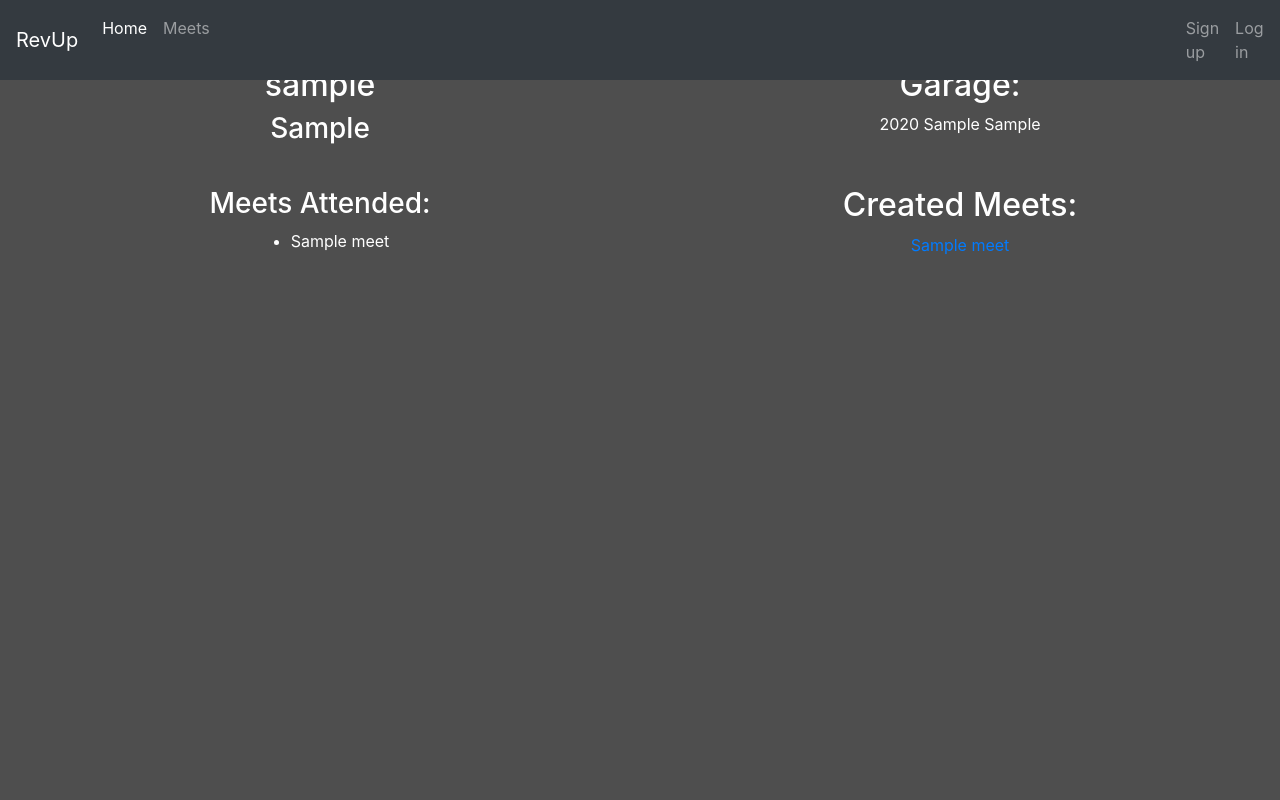
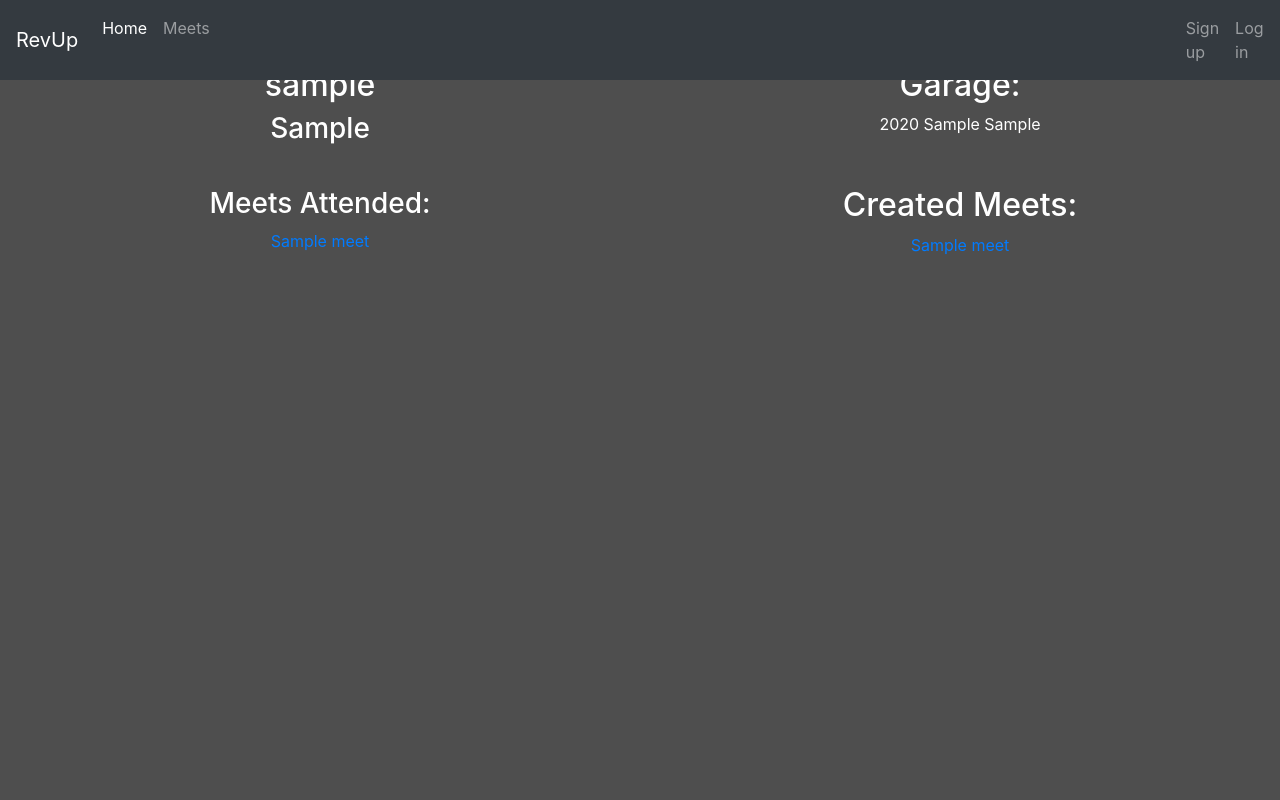
Before and after one commit to Zach-Mp4/RevUp, a Flask app: template application/templates/user.html in a window 1280 px wide. Run offline with Flask 3, Linux system fonts and the light colour scheme; the template is opened without the code that fills it: values that come from a table or form of the project are taken from there, others are empty; tables that the repository leaves empty hold one stand-in row (values such as "Sample post"); some libraries are stand-ins or nearby versions.

Commit message:
fixed bug which allowed people to double rsvp by appending multiple lists

```diff
--- a/application/static/scripts/meet.js
+++ b/application/static/scripts/meet.js
@@ -34,6 +34,9 @@ async function clickHandler(){
         changeColor(resp);
         return;
     }
+    if ($('#cars-list').length > 0){
+        return;
+    }
     cars = cars.data;
     $('#rsvp-div').append('<ul id="cars-list"></ul>');
     for (let car of cars){
--- a/application/static/stylesheets/style.css
+++ b/application/static/stylesheets/style.css
@@ -201,6 +201,12 @@
   margin-top: 50px;
 }
 
+#user-div ul{
+  list-style-type: none;
+  padding: 0;
+  margin: 0;
+}
+
 #more-info {
   display: flex;
     flex-direction: column;
--- a/application/templates/user.html
+++ b/application/templates/user.html
@@ -8,7 +8,7 @@
     <h3>Meets Attended:</h3>
     <ul>
         {% for meet in user.rsvpd_meets %}
-        <li>{{meet.title}}</li>
+        <li><a href="/meets/{{meet.id}}">{{meet.title}}</a></li>
         {% endfor %}
     </ul>
 </div>
```
Also changed, not shown: application/static/images/map.jpeg.
